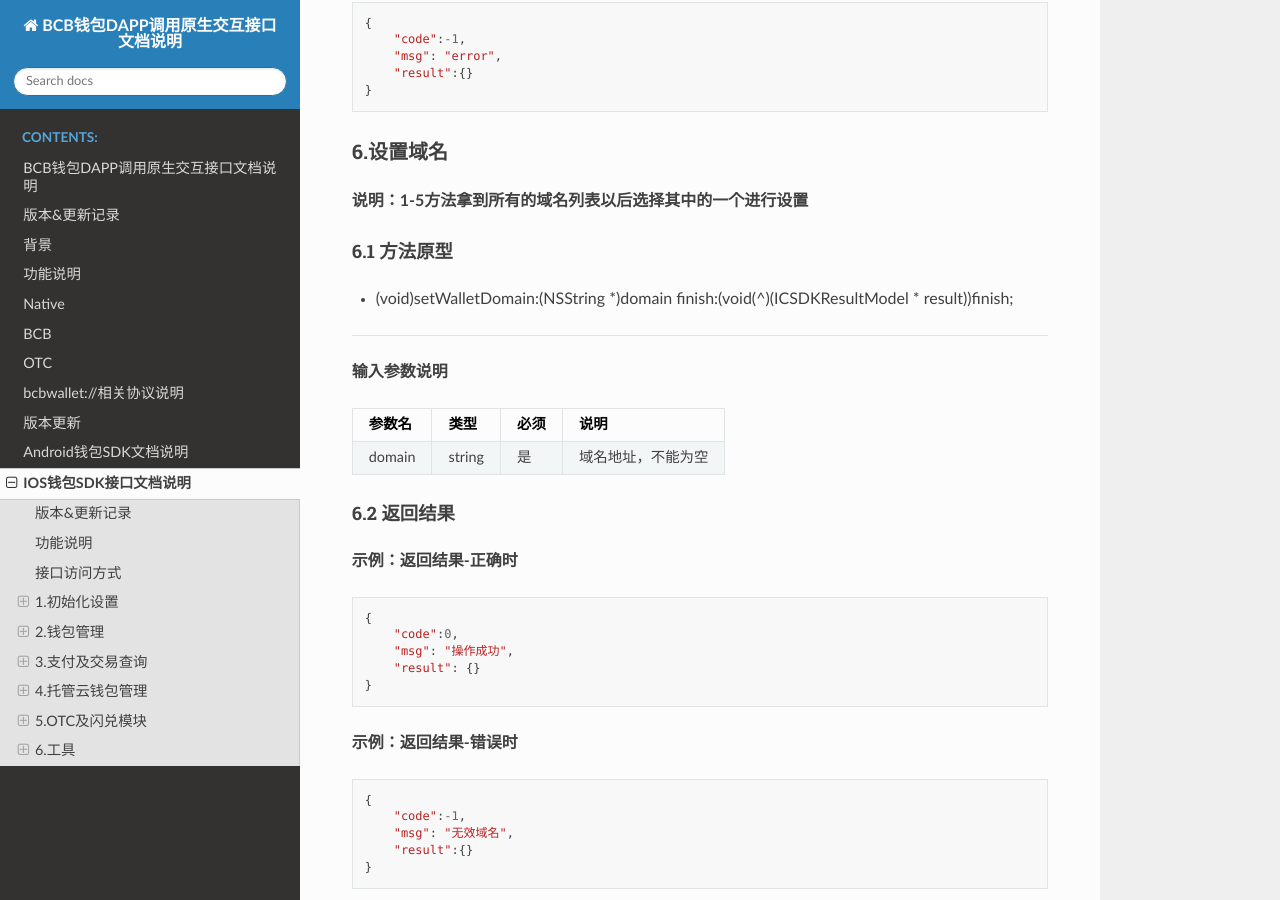
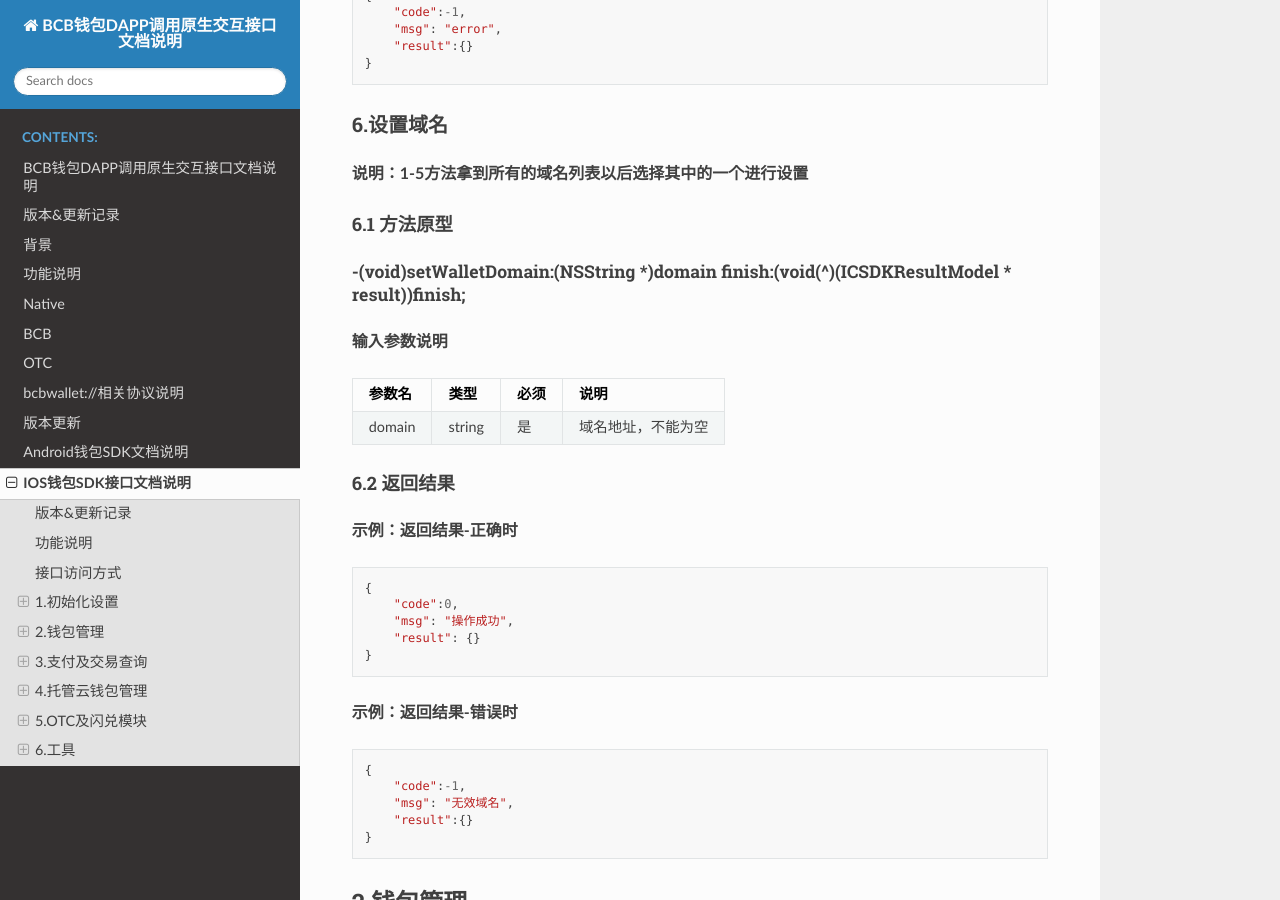
Before and after one commit to bcbwallet/bcbwallet-app, a Sphinx documentation site: the page built from docs/IOS_BCBWalletLib.rst, in a window 1280 px wide and 900 px high, scrolled down 3280 px. Built offline with Sphinx 7.4.7 and the Read the Docs theme 2.0.0, drawn with Linux system fonts in a browser that asks for light colours; some of the changed text lies outside the part shown.

Commit message:
no message

```diff
--- a/docs/IOS_BCBWalletLib.rst
+++ b/docs/IOS_BCBWalletLib.rst
@@ -44,7 +44,8 @@
 1.1 方法原型
 ^^^^^^^^^^^^
 
-##### + (BOOL)registerApp:(NSString \*)appid pushID:(NSString \*)pushid;
++(BOOL)registerApp:(NSString \*)appid pushID:(NSString \*)pushid;
+'''''''''''''''''''''''''''''''''''''''''''''''''''''''''''''''''
 
 **输入参数说明**
 
@@ -132,8 +133,8 @@
 4.1 方法原型
 ^^^^^^^^^^^^
 
-- (BOOL)setWalletChain:(NSString \* )chainId;
-'''''''''''''''''''''''''''''''''''''''''''''
+-(BOOL)setWalletChain:(NSString \* )chainId;
+''''''''''''''''''''''''''''''''''''''''''''
 
 **输入参数说明**
 
@@ -190,8 +191,8 @@
 6.1 方法原型
 ^^^^^^^^^^^^
 
-- (void)setWalletDomain:(NSString \*)domain finish:(void(^)(ICSDKResultModel \* result))finish;
-'''''''''''''''''''''''''''''''''''''''''''''''''''''''''''''''''''''''''''''''''''''''''''''''
+-(void)setWalletDomain:(NSString \*)domain finish:(void(^)(ICSDKResultModel \* result))finish;
+''''''''''''''''''''''''''''''''''''''''''''''''''''''''''''''''''''''''''''''''''''''''''''''
 
 **输入参数说明**
 
@@ -475,8 +476,8 @@
 5.1 方法原型
 ^^^^^^^^^^^^
 
-- (ICSDKResultModel \*)getWallets;
-''''''''''''''''''''''''''''''''''
+-(ICSDKResultModel \*)getWallets;
+'''''''''''''''''''''''''''''''''
 
 5.2 返回结果
 ''''''''''''
@@ -1615,8 +1616,8 @@
 3.1 方法原型
 ^^^^^^^^^^^^
 
-\*\*-(NSString \*)hasBoundAccount;\*\*
-''''''''''''''''''''''''''''''''''''''
+-(NSString \*)hasBoundAccount;
+''''''''''''''''''''''''''''''
 
 3.2 返回结果
 ^^^^^^^^^^^^
```
Also changed, not shown: docs/IOS钱包SDK接口说明.md (+5 -5 lines).
